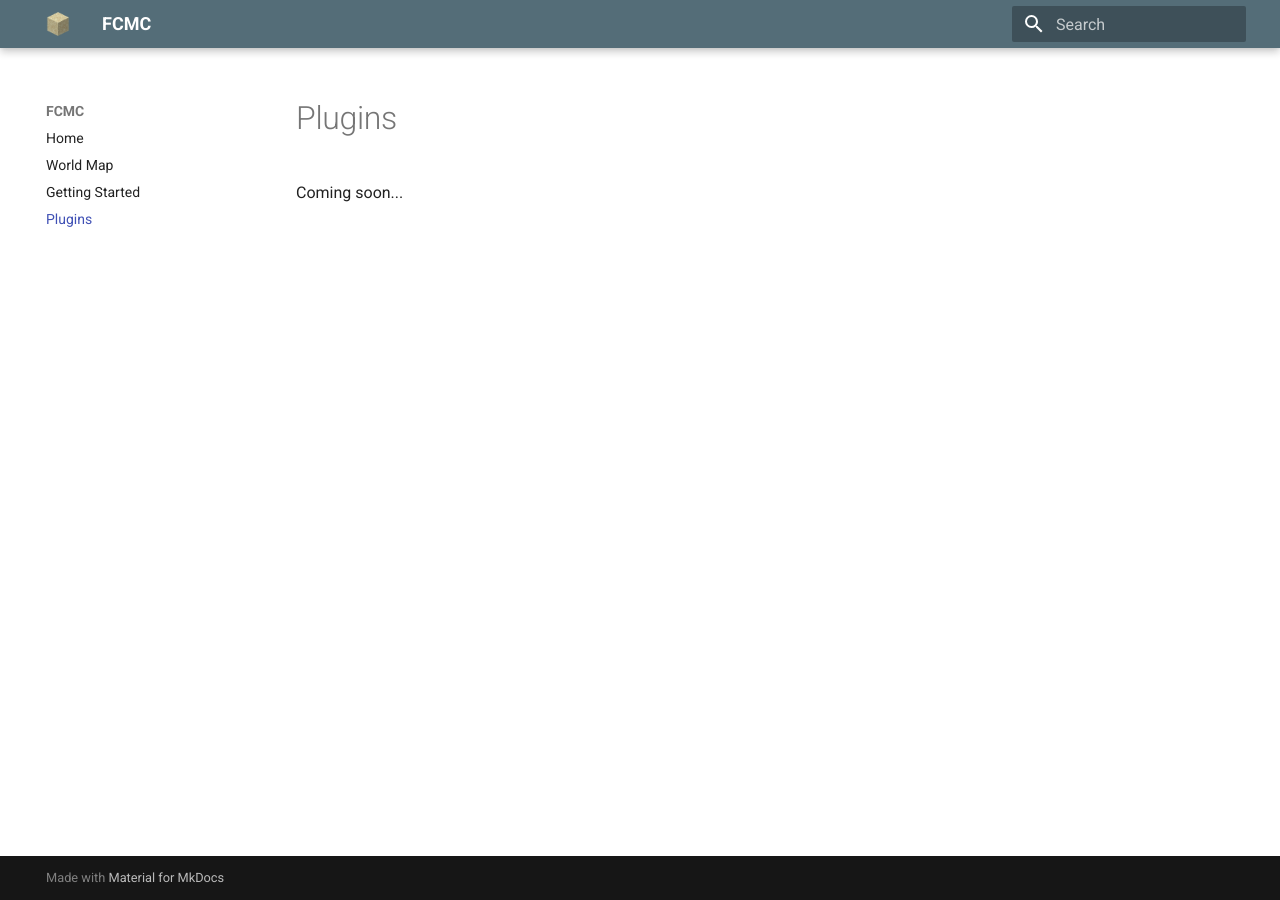
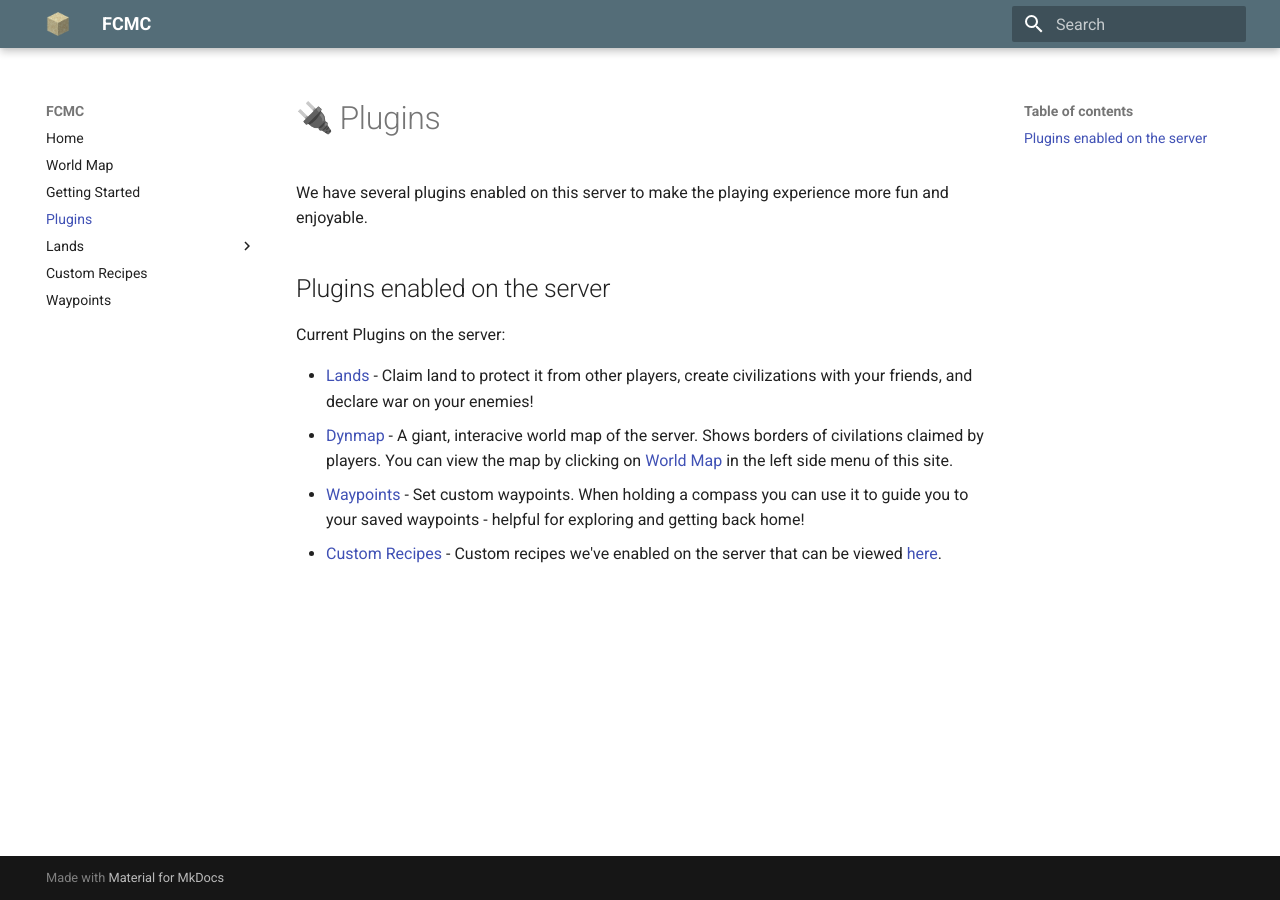
Before and after one commit to jdglaser/fcmc-site, an MkDocs documentation site: the page built from docs/plugins.md, in a window 1280 px wide. Built offline with MkDocs 1.6.1 and Material for MkDocs 9.7.7, drawn with Linux system fonts in a browser that asks for light colours; emoji names are drawn with the system emoji font.

Commit message:
add more pages

```diff
--- a/docs/plugins.md
+++ b/docs/plugins.md
@@ -1,3 +1,12 @@
-# Plugins
+# :electric_plug: Plugins
 
-Coming soon...
+We have several plugins enabled on this server to make the playing experience more fun and enjoyable.
+
+## Plugins enabled on the server
+
+Current Plugins on the server:
+
++ [Lands](https://www.spigotmc.org/resources/lands-land-claim-plugin-grief-prevention-protection-gui-management-nations-wars-1-18-support.53313/) - Claim land to protect it from other players, create civilizations with your friends, and declare war on your enemies!
++ [Dynmap](https://www.spigotmc.org/resources/dynmap%C2%AE.274/) - A giant, interacive world map of the server. Shows borders of civilations claimed by players. You can view the map by clicking on [World Map](http://108.62.104.82:38305/?worldname=new-world-1.18&mapname=flat&zoom=0&x=0&y=64&z=0) in the left side menu of this site.
++ [Waypoints](https://www.spigotmc.org/resources/waypoints.66647/) - Set custom waypoints. When holding a compass you can use it to guide you to your saved waypoints - helpful for exploring and getting back home!
++ [Custom Recipes](https://www.spigotmc.org/resources/customcrafting-advanced-custom-recipe-plugin-1-16-1-18-free.55883/) - Custom recipes we've enabled on the server that can be viewed [here](#custom-recipes).
--- a/mkdocs.yml
+++ b/mkdocs.yml
@@ -9,8 +9,19 @@ theme:
     primary: blue grey
   logo: img/sand.png
   favicon: img/sand.png
+markdown_extensions:
+  - pymdownx.emoji:
+      emoji_index: !!python/name:materialx.emoji.twemoji
+      emoji_generator: !!python/name:materialx.emoji.to_svg
 nav:
   - Home: index.md
-  - World Map: http://108.62.104.82:57557/
+  - World Map: http://108.62.104.82:38305/?worldname=new-world-1.18&mapname=flat&zoom=0&x=0&y=64&z=0
   - Getting Started: getting_started.md
   - Plugins: plugins.md
+  - Lands:
+    - Claiming Land: ./lands/claiming_land.md
+    - Inviting Others to your Land: ./lands/inviting_friends.md
+    - Declaring War: ./lands/declaring_war.md
+    - Leveling up your Civilization: ./lands/leveling_up_your_civilization.md
+  - Custom Recipes: custom_recipes.md
+  - Waypoints: waypoints.md
```
Also changed, not shown: docs/custom_recipes.md (added, +3 -0 lines), docs/getting_started.md (+16 -2 lines), docs/index.md (+1 -1 lines), docs/lands/claiming_land.md (added, +3 -0 lines), docs/lands/declaring_war.md (added, +3 -0 lines), docs/lands/inviting_friends.md (added, +3 -0 lines), docs/lands/leveling_up_your_civilization.md (added, +3 -0 lines), docs/waypoints.md (added, +3 -0 lines).
